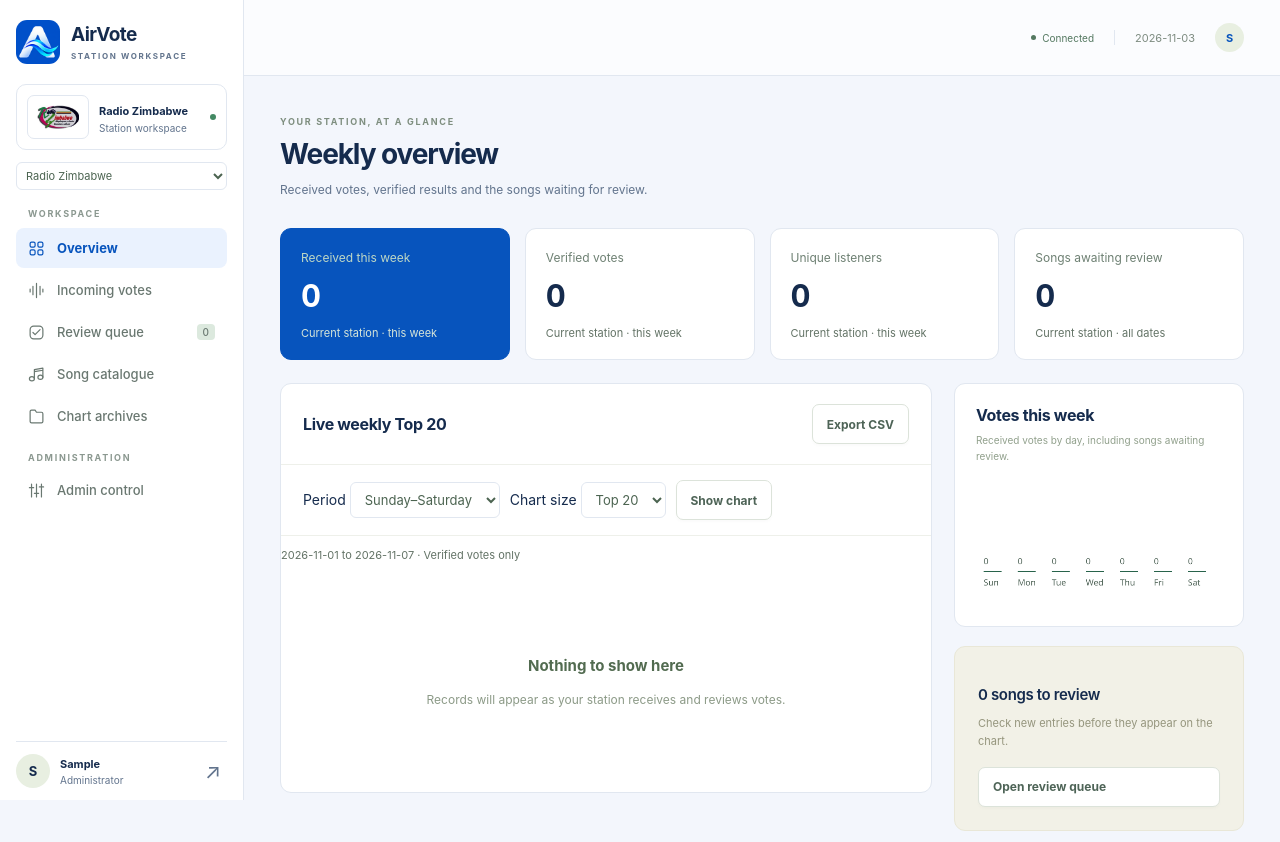
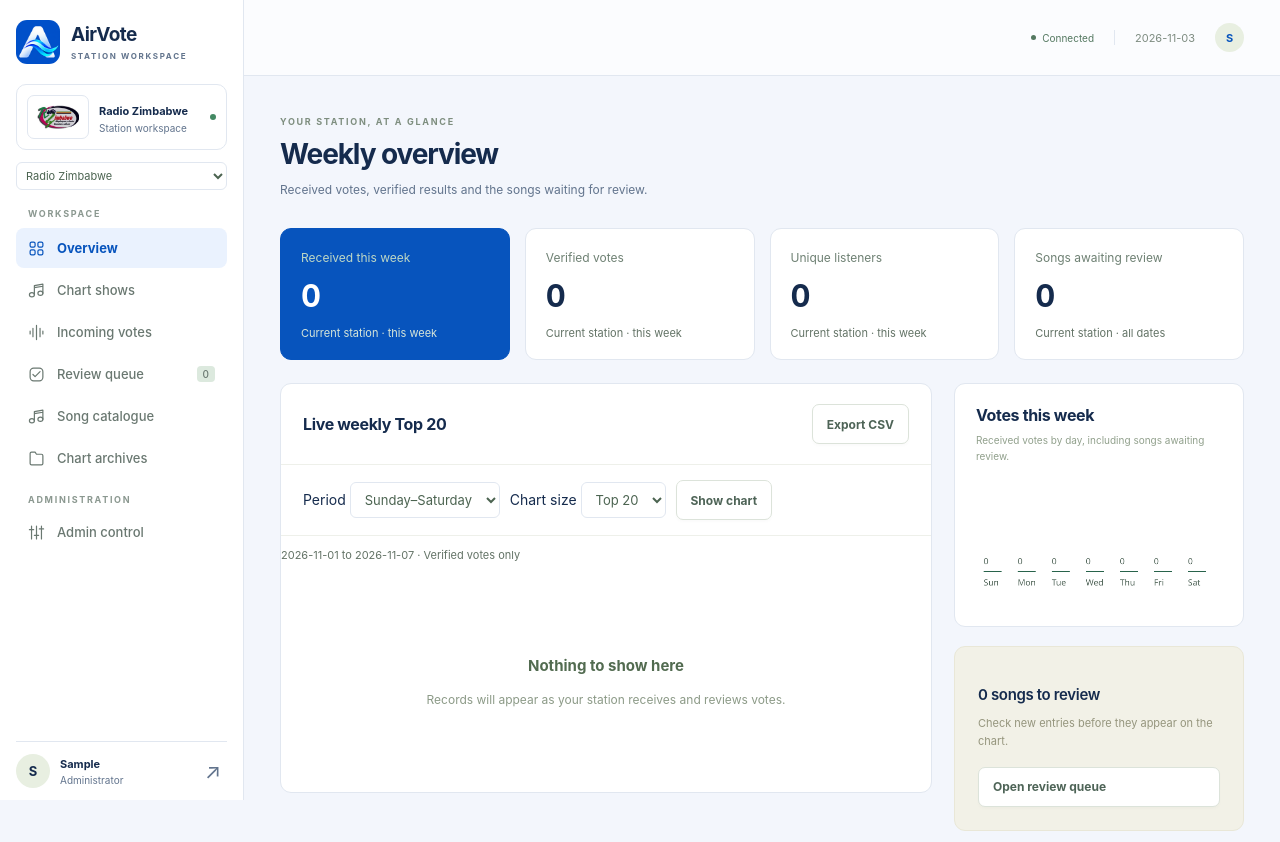
Before and after one commit to dev-merit01/radio-zimbabwe-chatbot, a Django app: page / in a window 1280 px wide. Shown: the top 842 px of the page. Run offline with Django 5.2, Linux system fonts and the light colour scheme; the visitor is signed in with stand-in values (Sample User, id 1); data comes from the database, SQL or seed files in the repository; data that the repository does not hold is empty; parts of the project's set-up code (start-up, migrations or seed data) failed here and were passed over.

Commit message:
Expose chart-show management in existing desktop/web station workspace

```diff
--- a/templates/dashboard/workspace.html
+++ b/templates/dashboard/workspace.html
@@ -20,6 +20,7 @@
 {% if can_switch_station %}<form id="station-switch-form" class="station-switch" method="post" action="{% url 'accounts:switch_station' %}" data-admin="{{ request.user.is_superuser|yesno:'true,false' }}" data-current="{{ active_station }}">{% csrf_token %}<label class="sr-only" for="station-select">Switch station</label><select id="station-select" name="station">{% for value,label in station_choices %}<option value="{{ value }}" {% if value == active_station %}selected{% endif %}>{{ label }}</option>{% endfor %}</select></form>{% endif %}
 <div class="nav-label">WORKSPACE</div><nav aria-label="Main navigation">
 <button class="nav-item active" data-page="overview"><svg><use href="#i-grid"/></svg>Overview</button>
+<button class="nav-item" data-page="shows"><svg><use href="#i-music"/></svg>Chart shows</button>
 <button class="nav-item" data-page="incoming"><svg><use href="#i-wave"/></svg>Incoming votes</button>
 <button class="nav-item" data-page="review"><svg><use href="#i-check"/></svg>Review queue<span id="nav-pending" class="nav-count">0</span></button>
 <button class="nav-item" data-page="catalogue"><svg><use href="#i-music"/></svg>Song catalogue</button>
```
